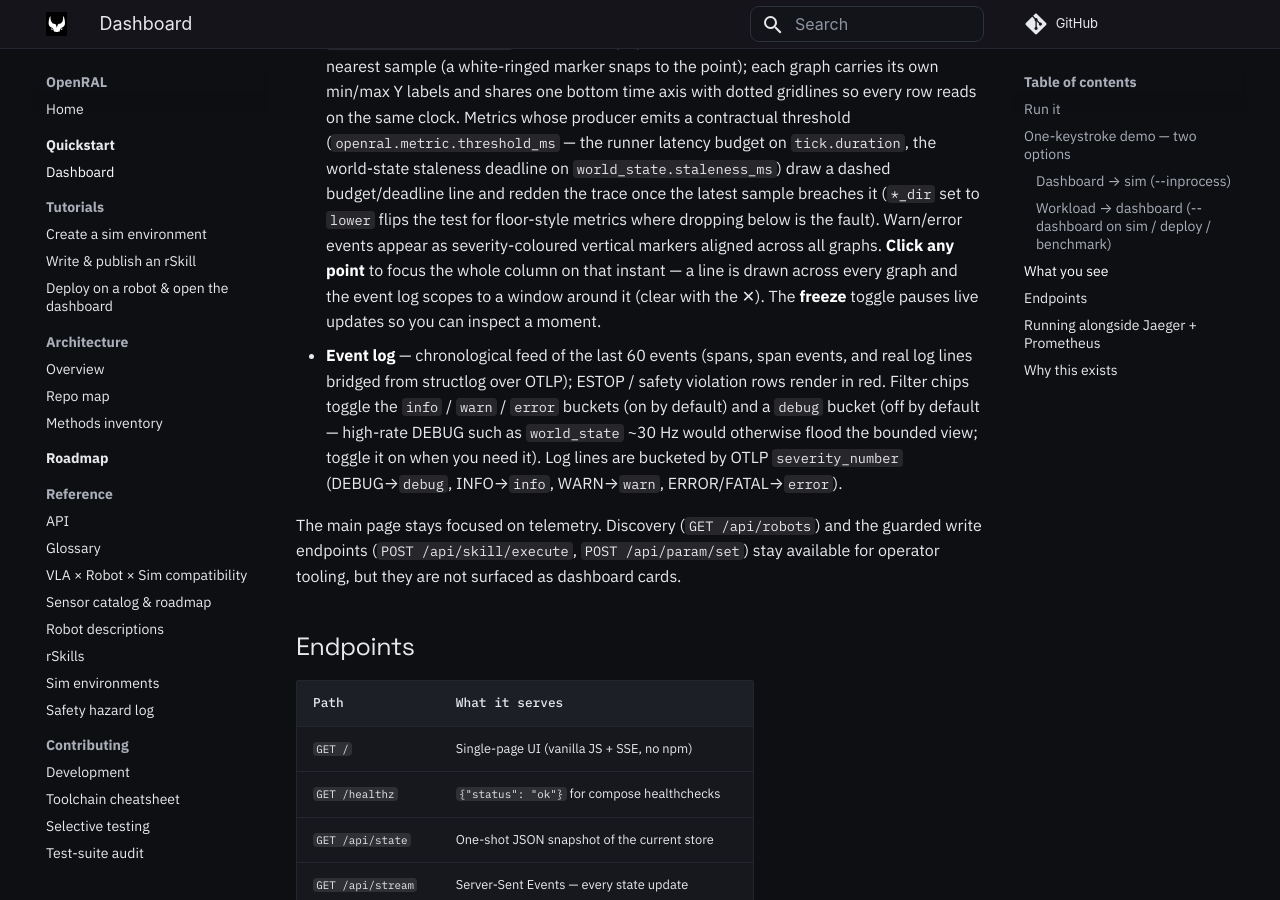
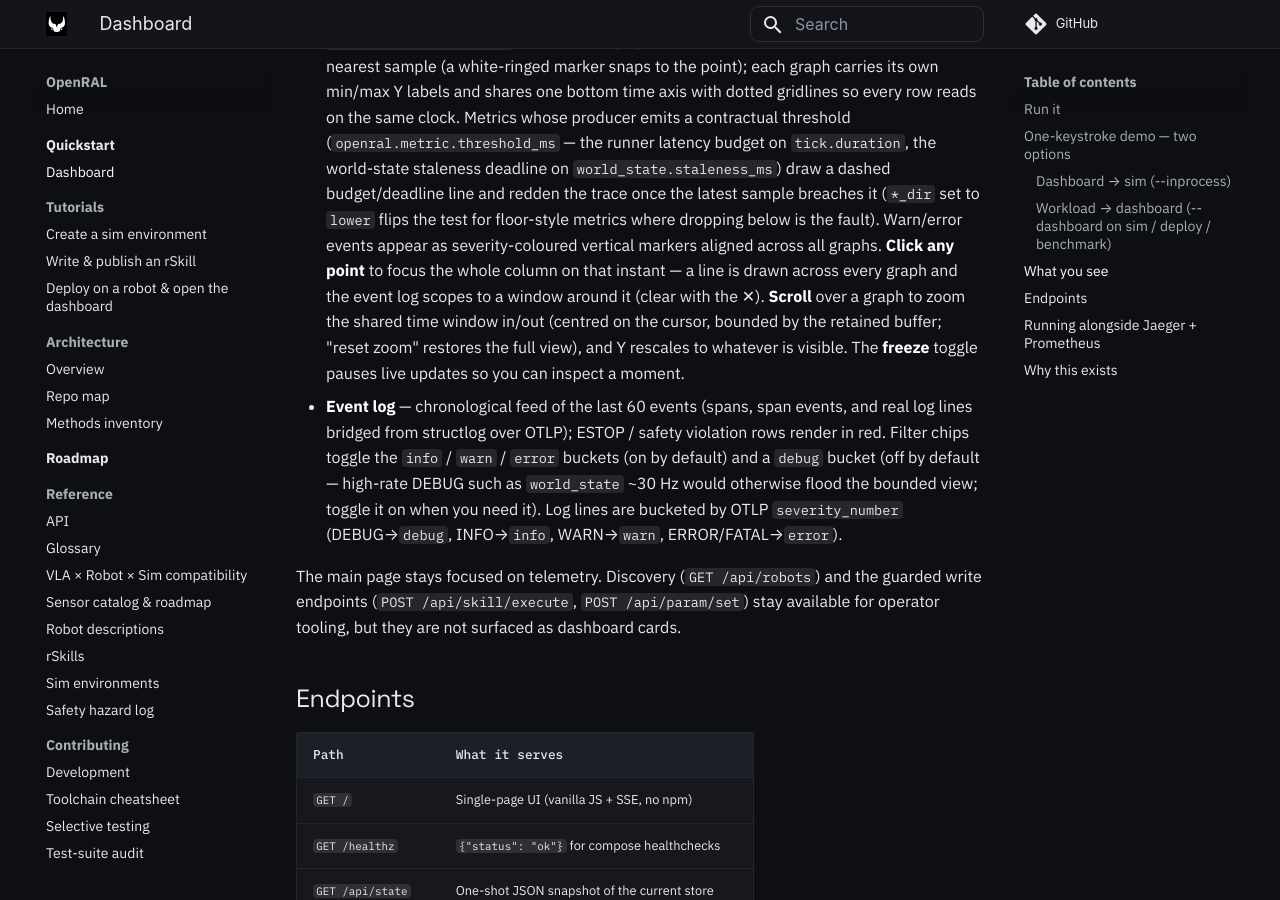
Before and after one commit to OpenRAL/openral, an MkDocs documentation site: the page built from docs/quickstart/dashboard.md, in a window 1280 px wide and 900 px high, scrolled down 1866 px. Built offline with MkDocs 1.6.1 and Material for MkDocs 9.7.7, drawn with Linux system fonts in a browser that asks for light colours; comment, search, counter and statistics services are not loaded.

Commit message:
feat(dashboard): scroll-to-zoom the metrics time window (#5)
Scroll over any sparkline to shrink/grow the shared time window, centred
on the cursor's instant — the gridlines, bottom axis, event markers and
focus line all follow because they ride the same window. Bounded by the
retained sample buffer (can't zoom out past it); scrolling fully out, or
the "reset zoom" chip (shown only while zoomed), restores the live view.
Y autoscales to the samples visible in the window so a spike outside a
zoomed range doesn't squash the detail. Works while frozen.

Skipped the min/max-per-pixel downsampling envelope from the original #5
sketch: the polyline already plots every retained sample as a vertex, so
no spike is dropped — an envelope would only trim DOM nodes. Add it only
if render cost measurably bites.

How tested: JS syntax check; live in headless Chromium — scrolling in
narrows the bottom axis from a 60s span to ~19s centred on the cursor,
the reset chip appears and restores the full window, all while frozen,
no console errors.

Co-Authored-By: Claude Opus 4.8 (1M context) <noreply@anthropic.com>
Claude-Session: https://claude.ai/code/session_015wNnTh7Ris8ZVPLfs8DGQY
Signed-off-by: Adrian Llopart <adrianllopart@gmail.com>

```diff
--- a/docs/quickstart/dashboard.md
+++ b/docs/quickstart/dashboard.md
@@ -96,8 +96,11 @@ draining (no `Connection refused` retries on the way down).
   the fault). Warn/error events appear as severity-coloured vertical
   markers aligned across all graphs. **Click any point** to focus the
   whole column on that instant — a line is drawn across every graph and
-  the event log scopes to a window around it (clear with the ✕). The
-  **freeze** toggle pauses live updates so you can inspect a moment.
+  the event log scopes to a window around it (clear with the ✕).
+  **Scroll** over a graph to zoom the shared time window in/out (centred
+  on the cursor, bounded by the retained buffer; "reset zoom" restores
+  the full view), and Y rescales to whatever is visible. The **freeze**
+  toggle pauses live updates so you can inspect a moment.
 - **Event log** — chronological feed of the last 60 events (spans,
   span events, and real log lines bridged from structlog over OTLP);
   ESTOP / safety violation rows render in red. Filter chips toggle the
--- a/python/observability/src/openral_observability/dashboard/static/dashboard.css
+++ b/python/observability/src/openral_observability/dashboard/static/dashboard.css
@@ -642,6 +642,8 @@
     color: var(--fg-mute); background: transparent;
     border: 1px solid var(--hair-strong); border-radius: 999px; padding: 2px 10px;
   }
+  #metric-zoom-reset.freeze-chip { margin-left: 6px; color: var(--brand); border-color: rgba(255,255,255,0.14); }
+  .freeze-chip:hover { color: var(--fg); border-color: var(--fg-mute); }
   #metric-freeze.freeze-chip:hover { color: var(--fg); border-color: var(--fg-mute); }
   #metric-freeze.freeze-chip.active {
     color: var(--warn); border-color: rgba(217,178,124,0.45); background: rgba(217,178,124,0.08);
--- a/python/observability/src/openral_observability/dashboard/static/index.html
+++ b/python/observability/src/openral_observability/dashboard/static/index.html
@@ -292,6 +292,7 @@
       <span class="flbl">group</span>
       <!-- chips rendered dynamically by namespace (system / world_state / sdk / …) -->
       <button class="freeze-chip" id="metric-freeze" type="button" title="Freeze the live update so you can inspect a moment">❚❚ freeze</button>
+      <button class="freeze-chip" id="metric-zoom-reset" type="button" title="Reset the time zoom to the full retained window" style="display:none">⊟ reset zoom</button>
     </div>
     <div class="panel" id="metrics">
       <div class="empty-state">No metrics ingested yet. Point a workload at this port with <code>OTEL_EXPORTER_OTLP_ENDPOINT</code>.</div>
```
Also changed, not shown: python/observability/src/openral_observability/dashboard/static/dashboard.js (+56 -4 lines).
